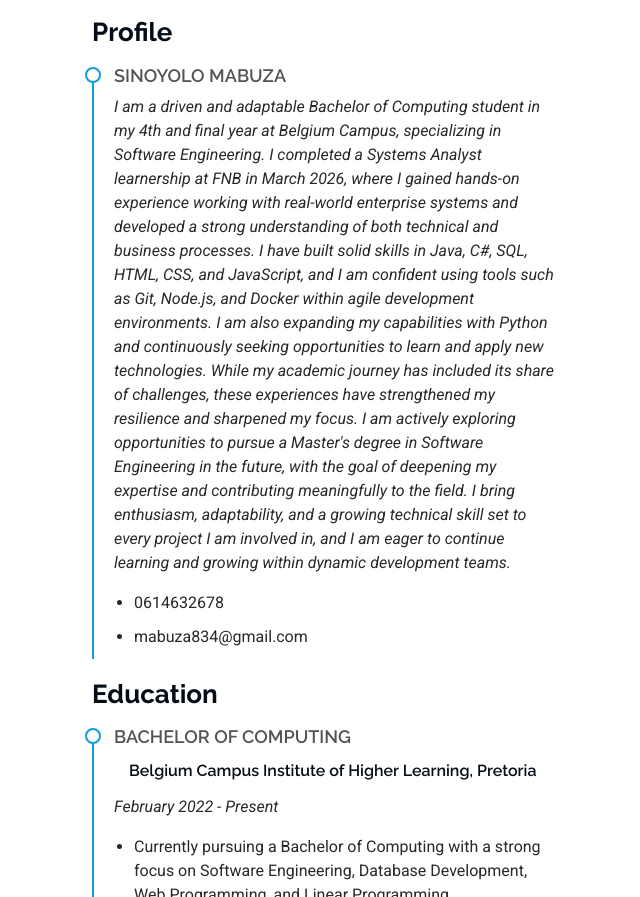
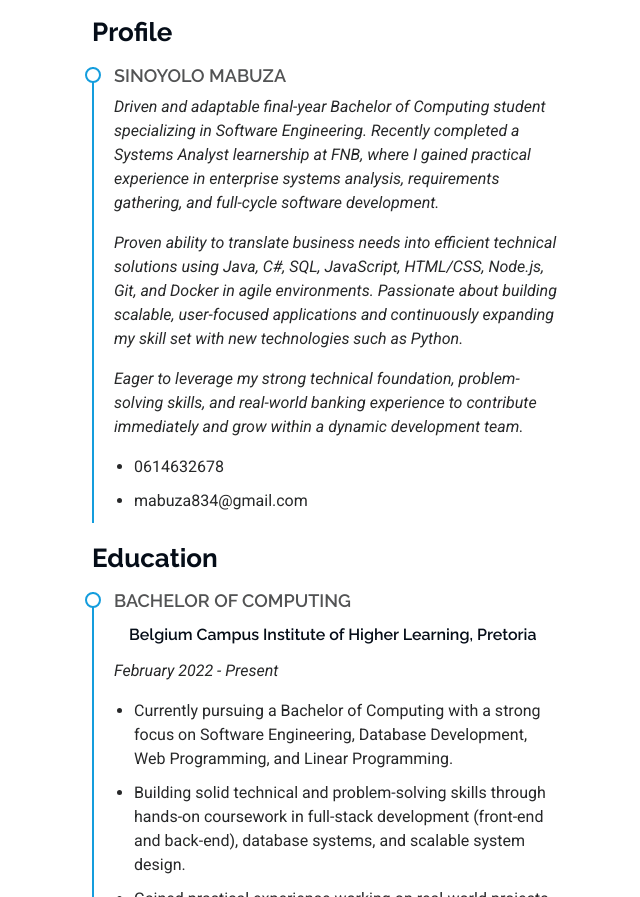
Before and after one commit to SinoMabuza/CV-website, a plain HTML site: page index.html in a window 1280 px wide. Shown: the part 2833-3730 px from the top of the page, without its empty margins (220-860 px from the left). Drawn offline with Linux system fonts and the light colour scheme.

Commit message:
Update Index

```diff
--- a/index.html
+++ b/index.html
@@ -151,7 +151,9 @@
             <h3 class="resume-title">Profile</h3>
             <div class="resume-item pb-0">
               <h4>Sinoyolo Mabuza</h4>
-              <p><em>I am a driven and adaptable Bachelor of Computing student in my 4th and final year at Belgium Campus, specializing in Software Engineering. I completed a Systems Analyst learnership at FNB in March 2026, where I gained hands-on experience working with real-world enterprise systems and developed a strong understanding of both technical and business processes. I have built solid skills in Java, C#, SQL, HTML, CSS, and JavaScript, and I am confident using tools such as Git, Node.js, and Docker within agile development environments. I am also expanding my capabilities with Python and continuously seeking opportunities to learn and apply new technologies. While my academic journey has included its share of challenges, these experiences have strengthened my resilience and sharpened my focus. I am actively exploring opportunities to pursue a Master's degree in Software Engineering in the future, with the goal of deepening my expertise and contributing meaningfully to the field. I bring enthusiasm, adaptability, and a growing technical skill set to every project I am involved in, and I am eager to continue learning and growing within dynamic development teams.</em></p>
+              <p><em>Driven and adaptable final-year Bachelor of Computing student specializing in Software Engineering. Recently completed a Systems Analyst learnership at FNB, where I gained practical experience in enterprise systems analysis, requirements gathering, and full-cycle software development.</em></p>
+              <p><em>Proven ability to translate business needs into efficient technical solutions using Java, C#, SQL, JavaScript, HTML/CSS, Node.js, Git, and Docker in agile environments. Passionate about building scalable, user-focused applications and continuously expanding my skill set with new technologies such as Python.</em></p>
+              <p><em>Eager to leverage my strong technical foundation, problem-solving skills, and real-world banking experience to contribute immediately and grow within a dynamic development team.</em></p>
 <ul>
                 <li>0614632678</li>
                 <li>mabuza834@gmail.com</li>
```
